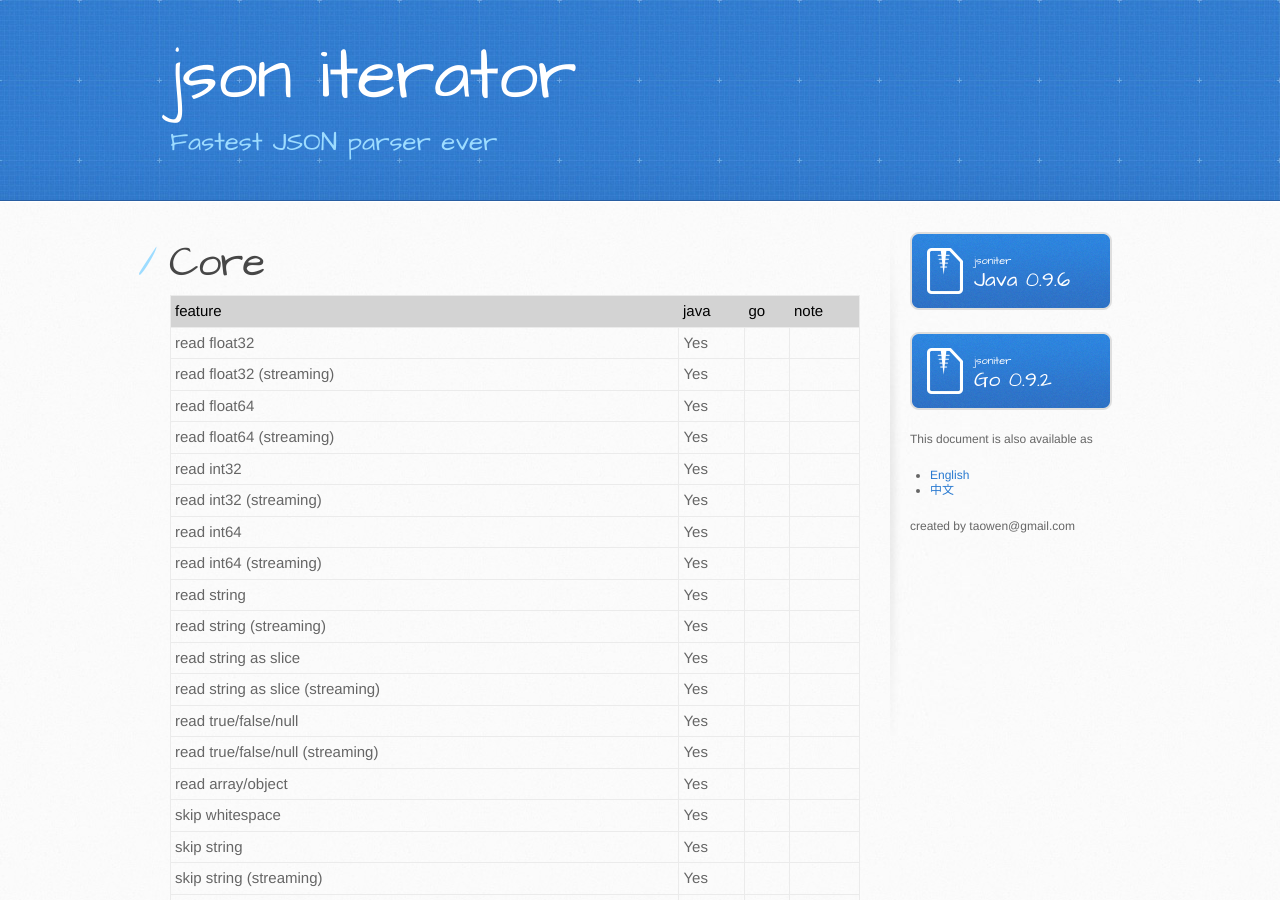
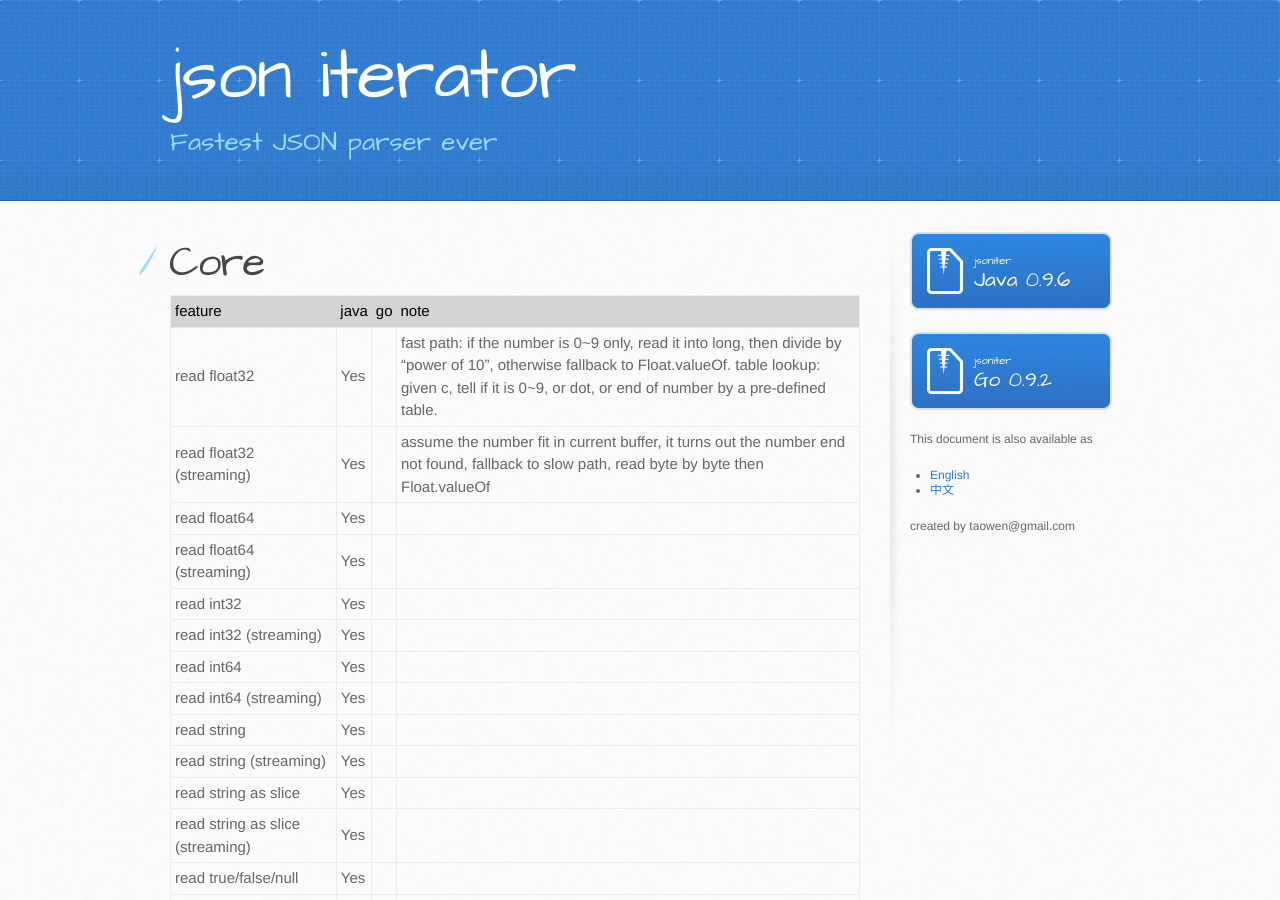
Before and after one commit to json-iterator/json-iterator.github.io, a Jekyll site: the page built from features.md, in a window 1280 px wide and 900 px high. Built offline with Jekyll 4.4.1, drawn with Linux system fonts in a browser that asks for light colours; comment, search, counter and statistics services are not loaded.

Commit message:
Update features.md

```diff
--- a/features.md
+++ b/features.md
@@ -7,8 +7,8 @@ title: Jsoniter Features (Java Version)
 
 | feature | java | go | note |
 | --- | --- | --- | --- |
-| read float32 | Yes |  |
-| read float32 (streaming) | Yes |  |
+| read float32 | Yes |  | fast path: if the number is 0~9 only, read it into long, then divide by "power of 10", otherwise fallback to Float.valueOf. table lookup: given c, tell if it is 0~9, or dot, or end of number by a pre-defined table. |
+| read float32 (streaming) | Yes |  | assume the number fit in current buffer, it turns out the number end not found, fallback to slow path, read byte by byte then Float.valueOf |
 | read float64 | Yes |  |
 | read float64 (streaming) | Yes |  |
 | read int32 | Yes |  |
```
